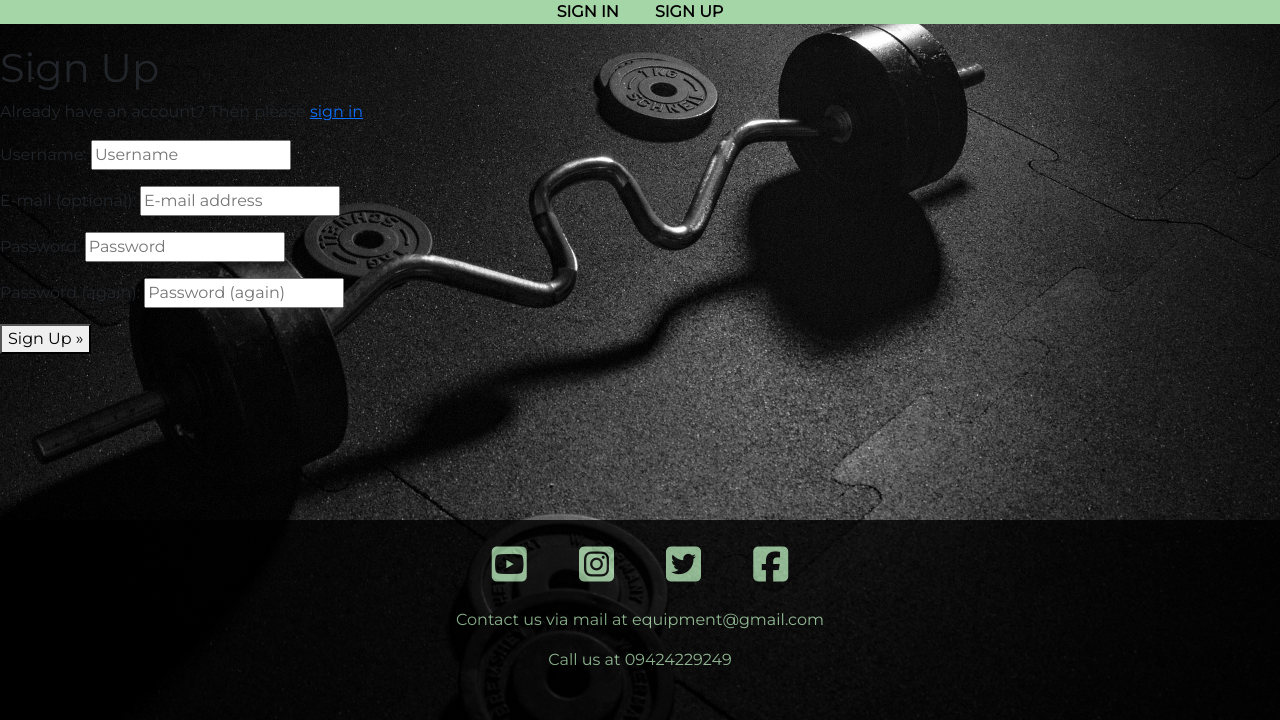
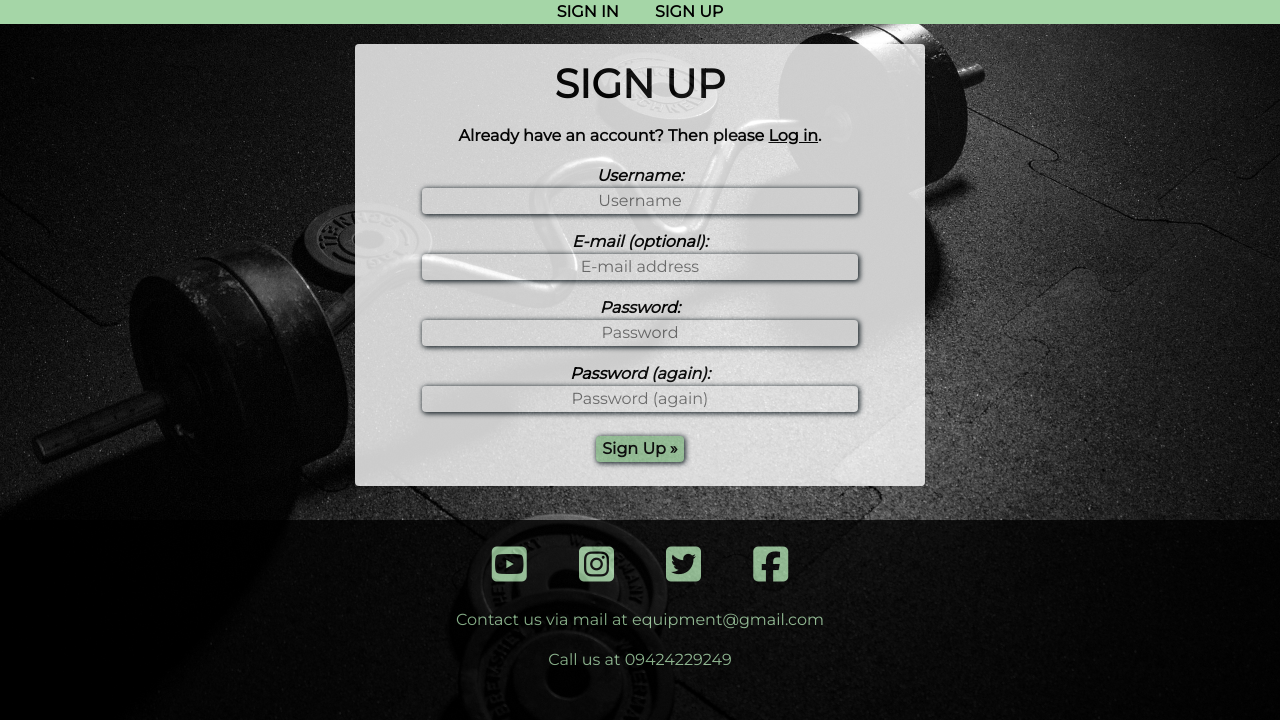
Before and after one commit to davidlidebrandt/milestone-project-4, a Django app: page /accounts/signup/ in a window 1280 px wide. Shown: the part 80-800 px from the top of the page. Run offline with Django 3.2, Linux system fonts and the light colour scheme; some libraries are stand-ins or nearby versions.

Commit message:
Style login/signup input elements

```diff
--- a/home/static/home/css/home.css
+++ b/home/static/home/css/home.css
@@ -4,7 +4,8 @@
     min-height: 200px;
     background-color: #ffffff;
     border-radius: .25rem;
-    opacity: 0.9;
+    opacity: 0.8;
+    font-weight: 600;
 }
 
 .custom-h1 {
--- a/static/css/allauth.css
+++ b/static/css/allauth.css
@@ -1,10 +1,48 @@
-.login input {
-
-}
-
 .form-bg {
     background-color: #ffffff;
     border-radius: 0.25rem;
+    opacity: 0.8;
+    color: #000000;
+    font-weight: 600;
+}
+
+.form-bg input, .form-bg button {
+    border-radius: 0.25rem;
+    box-shadow: 1px 1px 5px 1px #263238;
+    border: none;
+    text-align: center;
+}
+
+.form-bg input:focus {
+    outline: 3px solid #a5d6a7;
+}
+
+.form-bg input[type="checkbox"]:focus {
+    outline: none;
+}
+
+.form-bg button:hover {
+    color: #a5d6a7;
+    background-color: #000000;
+}
+
+#id_login, #id_password, #id_username, #id_email, #id_password1, #id_password2 {
+    width: 80%;
+    background-color: #ffffff;
+}
+
+.form-bg a {
+    color: #000000;
+    font-weight: 700;
+}
+
+.form-bg a:hover {
+    color: #1b5e20;
+}
+
+.form-bg label {
+    font-style: italic;
+    display: block;
 }
 
 .menu-bg {
--- a/templates/allauth/account/base.html
+++ b/templates/allauth/account/base.html
@@ -47,5 +47,6 @@
     <footer>
         {% include "includes/footer.html" %}
     </footer>
+    <script src="https://cdn.jsdelivr.net/npm/bootstrap@5.0.0-beta3/dist/js/bootstrap.bundle.min.js" integrity="sha384-JEW9xMcG8R+pH31jmWH6WWP0WintQrMb4s7ZOdauHnUtxwoG2vI5DkLtS3qm9Ekf" crossorigin="anonymous"></script>
   </body>
 </html>
--- a/templates/allauth/account/signup.html
+++ b/templates/allauth/account/signup.html
@@ -5,9 +5,13 @@
 {% block head_title %}{% trans "Signup" %}{% endblock %}
 
 {% block content %}
-<h1>{% trans "Sign Up" %}</h1>
+<div class="container">
+    <div class="row">
+        <div class="col-10 offset-1 col-md-8 offset-md-2 col-lg-6 offset-lg-3 text-center form-bg">
+            <h1 class="fw-bolder text-uppercase my-3">{% trans "Sign Up" %}</h1>
 
-<p>{% blocktrans %}Already have an account? Then please <a href="{{ login_url }}">sign in</a>.{% endblocktrans %}</p>
+            <p>{% blocktrans %}Already have an account? Then please <a href="{{ login_url }}">Log
+                    in</a>.{% endblocktrans %}</p>
 
             <form class="signup" id="signup_form" method="post" action="{% url 'account_signup' %}">
                 {% csrf_token %}
@@ -15,7 +19,12 @@
                 {% if redirect_field_value %}
                 <input type="hidden" name="{{ redirect_field_name }}" value="{{ redirect_field_value }}" />
                 {% endif %}
-  <button type="submit">{% trans "Sign Up" %} &raquo;</button>
+                <div class="my-4">
+                    <button class="light-green-bg black-text fw-bold" type="submit">{% trans "Sign Up" %} &raquo;</button>
+                </div>
             </form>
+        </div>
+    </div>
+</div>
 
 {% endblock %}
```
Also changed, not shown: templates/allauth/account/login.html (+5 -3 lines). Lines whose indentation alone changed are shown as unchanged.
